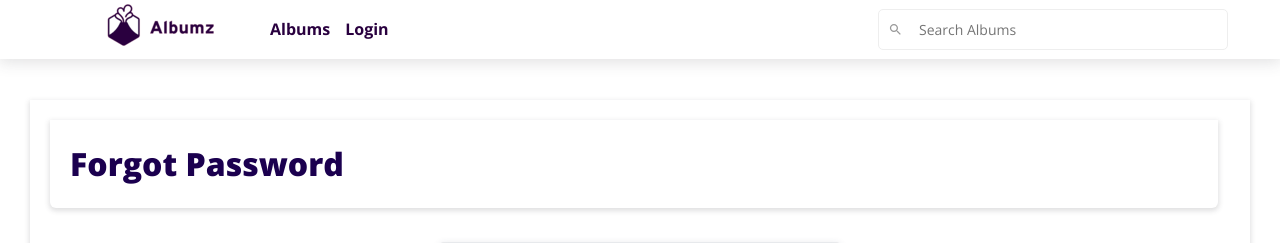
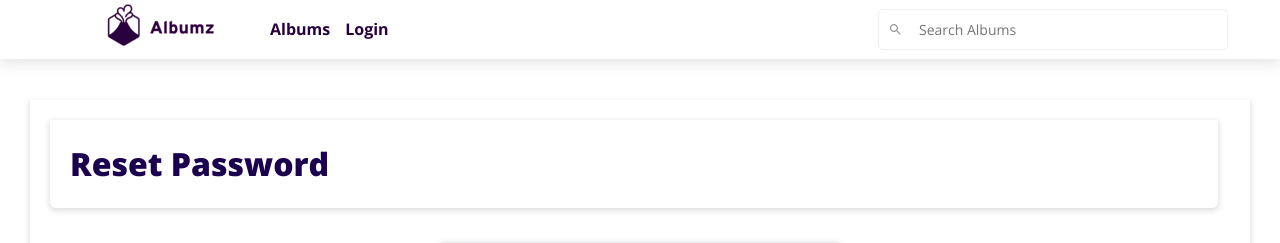
Before and after one commit to esteemayo/next-albumz-client, a Next.js app: page /auth/reset/1 in a window 1280 px wide. Shown: the top 243 px of the page. Built offline with nearby package versions, Linux system fonts and the light colour scheme; no server answers.

Commit message:
modified

```diff
--- a/pages/auth/reset/[token].jsx
+++ b/pages/auth/reset/[token].jsx
@@ -58,7 +58,7 @@ const ResetPassword = () => {
       <div className={styles.container}>
         <div className={styles.wrapper}>
           <header className={styles.header}>
-            <h1>Forgot Password</h1>
+            <h1>Reset Password</h1>
           </header>
           <div className={styles.form__container}>
             <form onSubmit={handleSubmit}>
```
